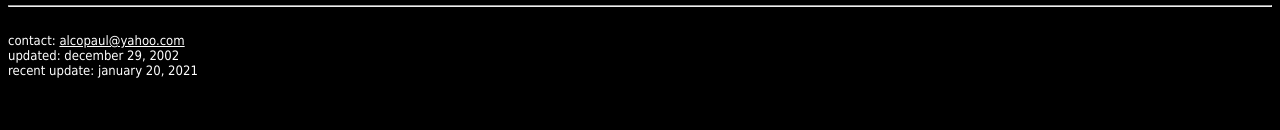
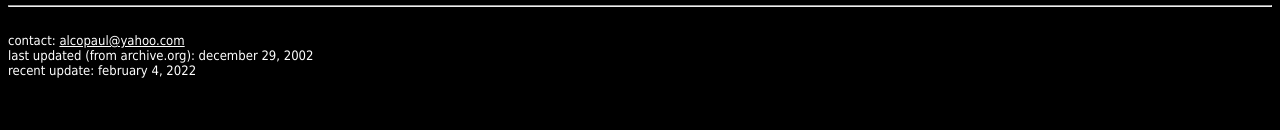
Before and after one commit to alcopaul/alcopaul.github.io, a plain HTML site: page index.html in a window 1280 px wide. Shown: the part 1084-1214 px from the top of the page. Drawn offline with Linux system fonts and the light colour scheme.

Commit message:
Update index.html

```diff
--- a/index.html
+++ b/index.html
@@ -39,8 +39,8 @@ with care)</font></p>
 <hr>
 <p style="MARGIN-TOP: 0px; MARGIN-BOTTOM: 0px">&nbsp;</p>
 <p style="MARGIN-TOP: 0px; MARGIN-BOTTOM: 0px"><font face="Tahoma" color="#ffffff" size="2">contact: <a href="mailto:alcopaul@yahoo.com">alcopaul@yahoo.com</a></font></p>
-<p style="MARGIN-TOP: 0px; MARGIN-BOTTOM: 0px"><font face="Tahoma" color="#ffffff" size="2">updated: december 29, 2002</font></p>
-<p style="MARGIN-TOP: 0px; MARGIN-BOTTOM: 0px"><font face="Tahoma" color="#ffffff" size="2">recent update: january 20, 2021</font></p>
+<p style="MARGIN-TOP: 0px; MARGIN-BOTTOM: 0px"><font face="Tahoma" color="#ffffff" size="2">last updated (from archive.org): december 29, 2002</font></p>
+<p style="MARGIN-TOP: 0px; MARGIN-BOTTOM: 0px"><font face="Tahoma" color="#ffffff" size="2">recent update: february 4, 2022</font></p>
 <p style="MARGIN-TOP: 0px; MARGIN-BOTTOM: 0px">&nbsp;</p>
 <p style="MARGIN-TOP: 0px; MARGIN-BOTTOM: 0px">&nbsp;</p>
 <p align="right">
```
